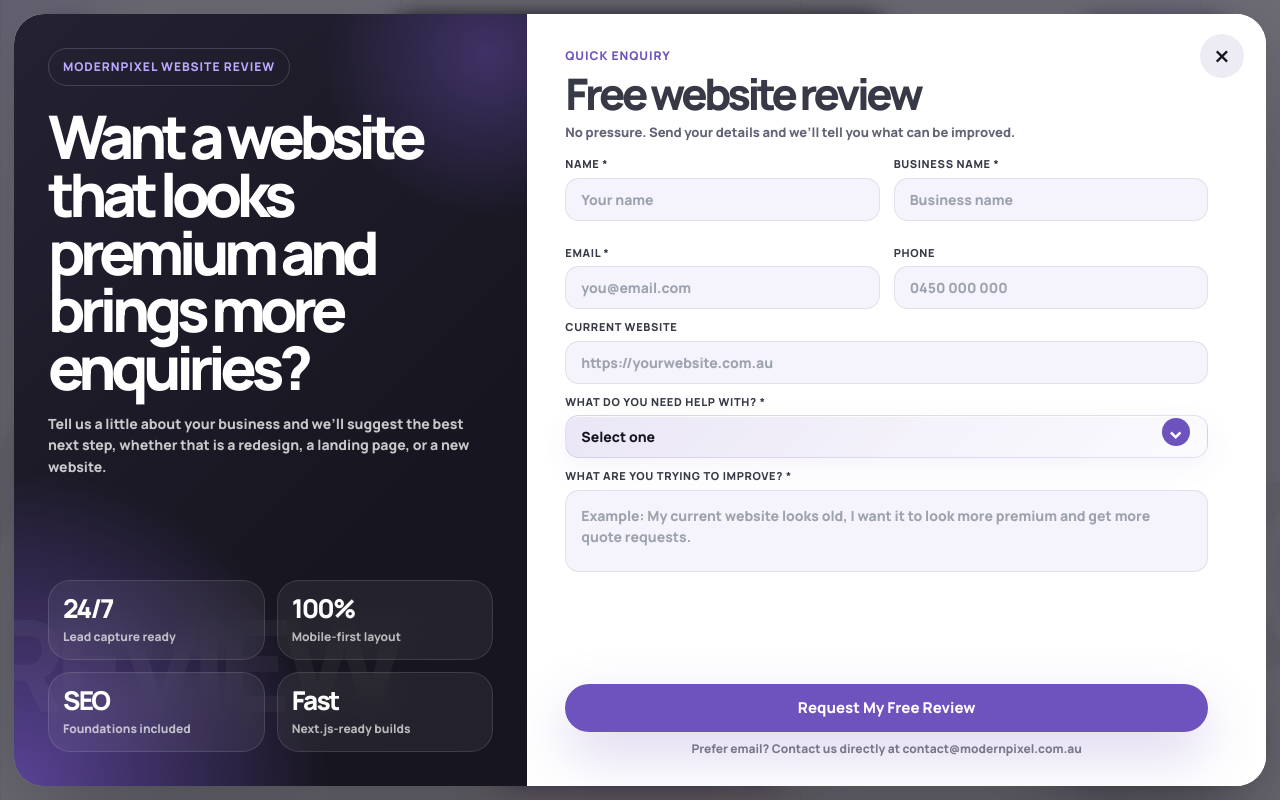
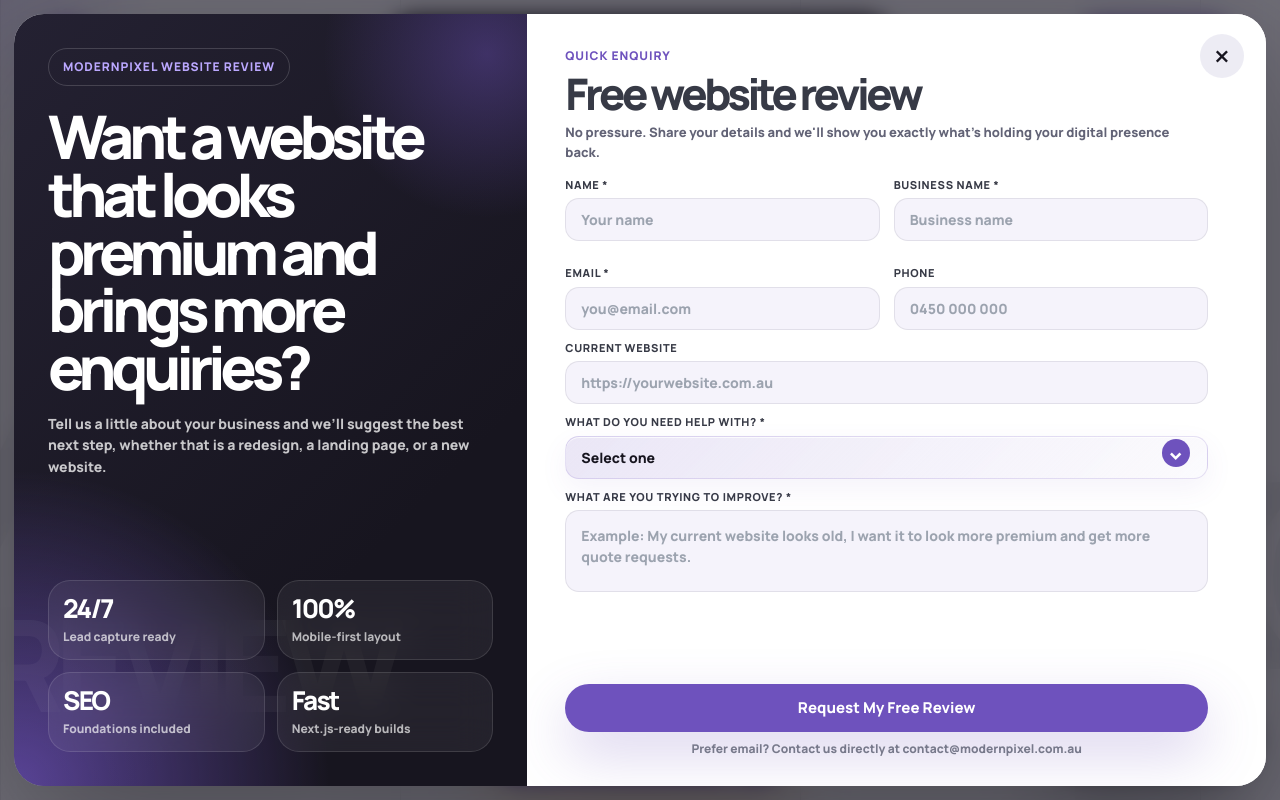
Before and after one commit to sadeedch/ModernPixel, a Next.js app: page / in a window 1280 px wide. Both pictures are taken after a click on the button "Open free website review form". Shown: the top 800 px of the page. Built offline with nearby package versions, Linux system fonts and the light colour scheme.

Commit message:
Update WebsiteReviewLeadForm.jsx

```diff
--- a/components/sections/WebsiteReviewLeadForm.jsx
+++ b/components/sections/WebsiteReviewLeadForm.jsx
@@ -221,8 +221,7 @@ ${data.projectMessage}
               <span>Quick enquiry</span>
               <h3>Free website review</h3>
               <p>
-                No pressure. Send your details and we’ll tell you what can be
-                improved.
+              No pressure. Share your details and we'll show you exactly what's holding your digital presence back.
               </p>
             </div>
 
```
